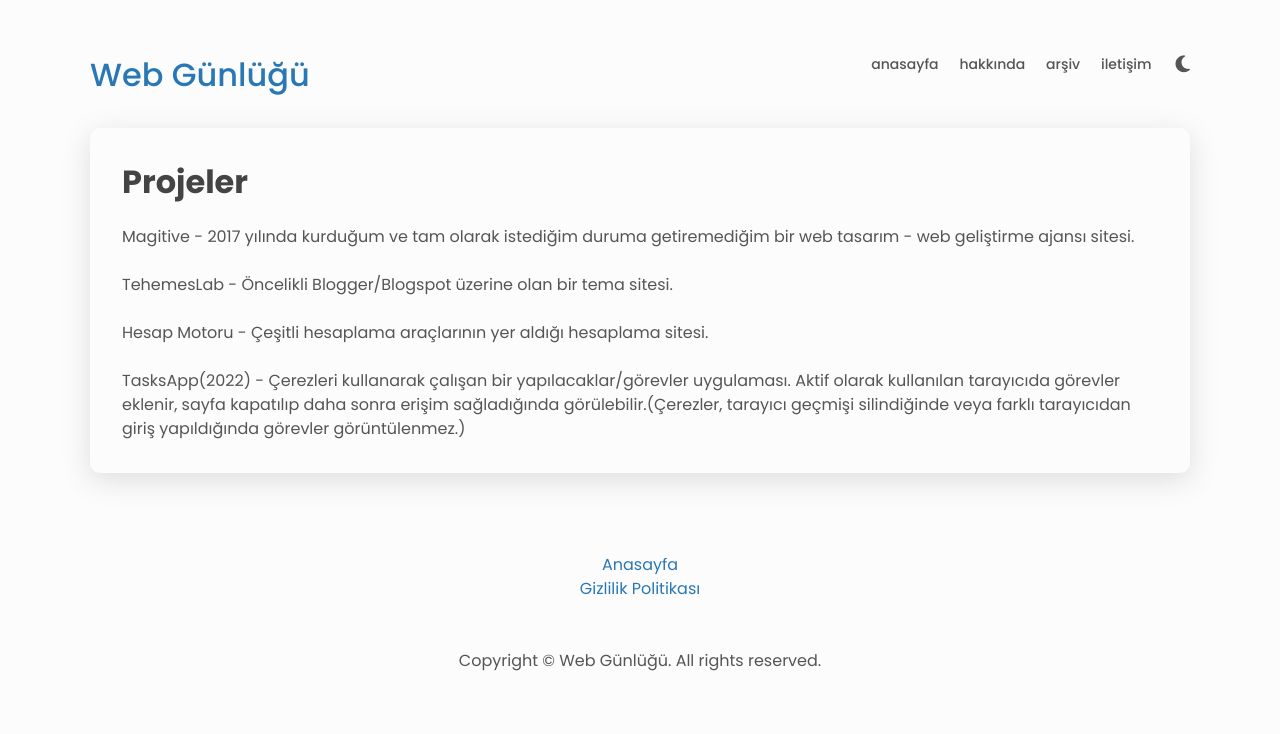
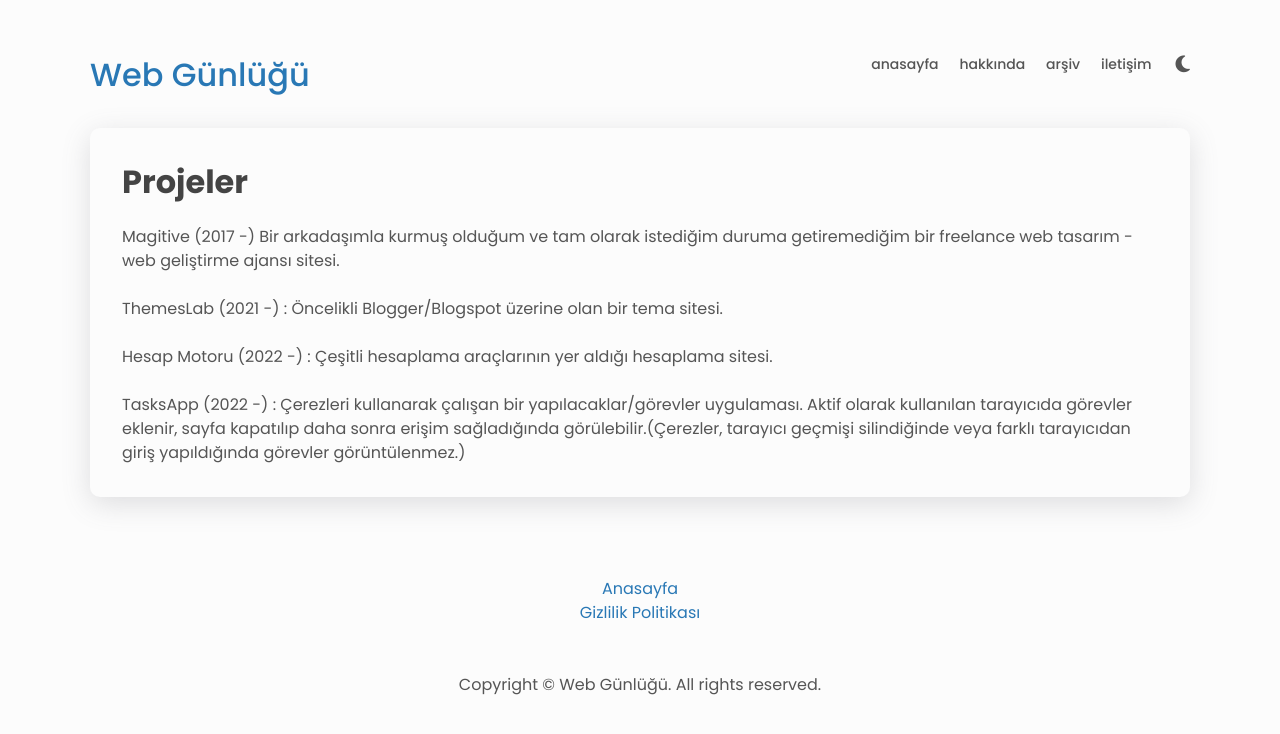
Before and after one commit to zaferzent/zaferzent.github.io, a Jekyll site: the page built from p/projeler.html, in a window 1280 px wide. Shown: the top 734 px of the page. Built offline with Jekyll 4.4.1, drawn with Linux system fonts in a browser that asks for light colours; nearby versions of some CDN libraries.

Commit message:
düzenlendi

```diff
--- a/p/projeler.html
+++ b/p/projeler.html
@@ -7,5 +7,5 @@ comments: false
 categories:
 permalink : /p/projeler.html
 ---
-<ul>  <li><a target="_blank" href="https://www.magitive.com" title="Magitive">Magitive</a> - 2017 yılında kurduğum ve tam olarak istediğim duruma getiremediğim bir web tasarım - web geliştirme ajansı sitesi. </li><br>  <li><a target="_blank" href="https://www.themeslab.net/" title="TehemesLab">TehemesLab</a> - Öncelikli Blogger/Blogspot üzerine olan bir tema sitesi. </li><br>   <li><a target="_blank" href="https://www.hesapmotoru.com" title="Hesap Motoru">Hesap Motoru</a> - Çeşitli hesaplama araçlarının yer aldığı hesaplama sitesi.</li><br><li><a target="_blank" href="https://tasksapp.blogspot.com/" title="TasksApp">TasksApp</a>(2022) - Çerezleri kullanarak çalışan bir yapılacaklar/görevler uygulaması. Aktif olarak kullanılan tarayıcıda görevler eklenir, sayfa kapatılıp daha sonra erişim sağladığında görülebilir.(Çerezler, tarayıcı geçmişi silindiğinde veya farklı tarayıcıdan giriş yapıldığında görevler görüntülenmez.) </li>
+<ul>  <li><a target="_blank" href="https://www.magitive.com" title="Magitive">Magitive</a> (2017 -) Bir arkadaşımla kurmuş olduğum ve tam olarak istediğim duruma getiremediğim bir freelance web tasarım - web geliştirme ajansı sitesi.</li><br>  <li><a target="_blank" href="https://www.themeslab.net/" title="TehemesLab">ThemesLab</a> (2021 -) : Öncelikli Blogger/Blogspot üzerine olan bir tema sitesi. </li><br>   <li><a target="_blank" href="https://www.hesapmotoru.com" title="Hesap Motoru">Hesap Motoru</a> (2022 -) : Çeşitli hesaplama araçlarının yer aldığı hesaplama sitesi.</li><br><li><a target="_blank" href="https://tasksapp.blogspot.com/" title="TasksApp">TasksApp</a> (2022 -) : Çerezleri kullanarak çalışan bir yapılacaklar/görevler uygulaması. Aktif olarak kullanılan tarayıcıda görevler eklenir, sayfa kapatılıp daha sonra erişim sağladığında görülebilir.(Çerezler, tarayıcı geçmişi silindiğinde veya farklı tarayıcıdan giriş yapıldığında görevler görüntülenmez.) </li>
 </ul>
```
